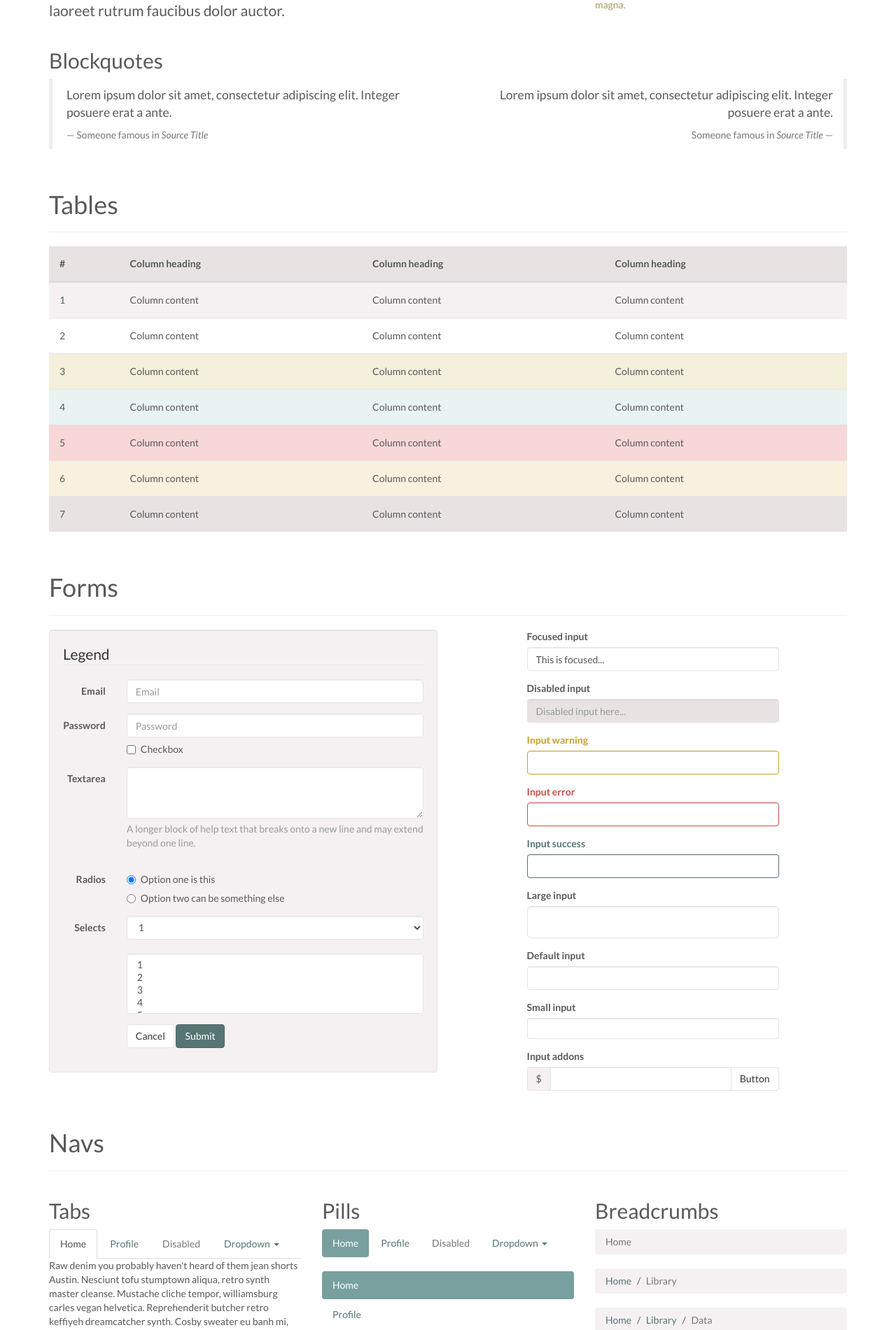
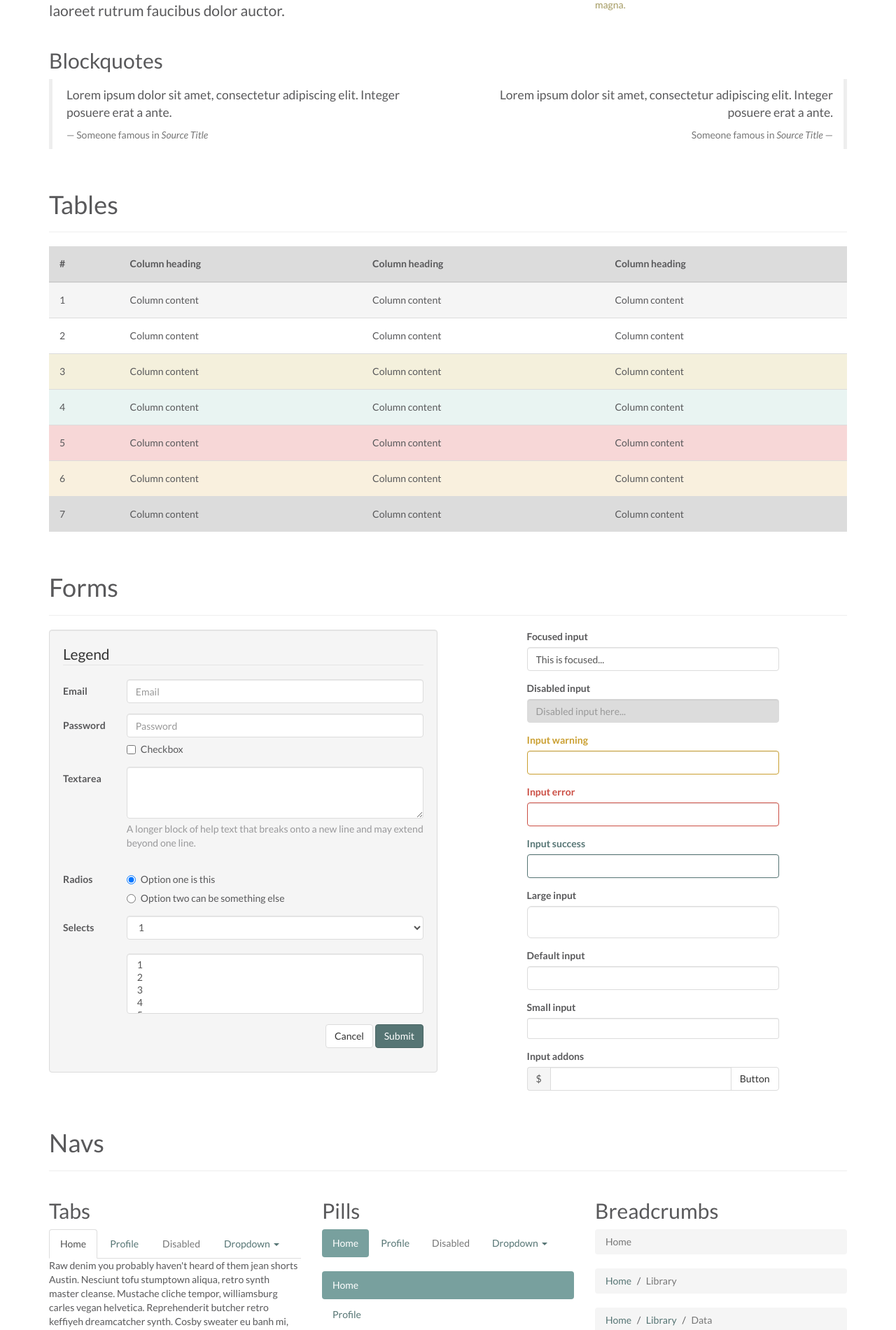
Before and after one commit to balihoo/style-library, a Jekyll site: the page built from preview.html, in a window 1280 px wide. Shown: the part 1386-3287 px from the top of the page at 70% size. Built offline with Jekyll 4.4.1, drawn with Linux system fonts in a browser that asks for light colours; nearby versions of some CDN libraries.

Commit message:
Updated form example and gray color

```diff
--- a/_sass/balihoo/_custom.scss
+++ b/_sass/balihoo/_custom.scss
@@ -1,3 +1,13 @@
+////////////////////////////////////////////
+/// These styles override bootstrap styles
+/// which are not variable based in the
+/// _variables.scss file
+////////////////////////////////////////////
+
+//== Tables
+//
+//## styles for balihoo tables
+
 .table {
 	thead {
 		tr {
@@ -8,3 +18,14 @@
 		}
 	}
 }
+
+//== Forms
+//
+//## Styles for balihoo forms
+
+.form-horizontal {
+
+	.control-label {
+		text-align: left;
+	}
+}
--- a/_sass/balihoo/_variables.scss
+++ b/_sass/balihoo/_variables.scss
@@ -13,8 +13,8 @@ $brand-info:            #bfb672;
 $brand-warning:         #efc75e;
 $brand-danger:          #e2574c;
 
-$bhoo-light-gray:       #e8e2e3;
-$bhoo-lighter-gray:       #f5f1f2;
+$bhoo-lighter-gray:       #f5f5f5;
+$bhoo-light-gray:       darken($bhoo-lighter-gray, 10%);
 
 //== Scaffolding
 //
--- a/preview.html
+++ b/preview.html
@@ -462,14 +462,14 @@ layout: default
 					<fieldset>
 						<legend>Legend</legend>
 						<div class="form-group">
-							<label for="inputEmail" class="col-lg-2 control-label">Email</label>
-							<div class="col-lg-10">
+							<label for="inputEmail" class="col-sm-2 control-label">Email</label>
+							<div class="col-sm-10">
 								<input type="text" class="form-control" id="inputEmail" placeholder="Email">
 							</div>
 						</div>
 						<div class="form-group">
-							<label for="inputPassword" class="col-lg-2 control-label">Password</label>
-							<div class="col-lg-10">
+							<label for="inputPassword" class="col-sm-2 control-label">Password</label>
+							<div class="col-sm-10">
 								<input type="password" class="form-control" id="inputPassword" placeholder="Password">
 								<div class="checkbox">
 									<label>
@@ -479,15 +479,15 @@ layout: default
 							</div>
 						</div>
 						<div class="form-group">
-							<label for="textArea" class="col-lg-2 control-label">Textarea</label>
-							<div class="col-lg-10">
+							<label for="textArea" class="col-sm-2 control-label">Textarea</label>
+							<div class="col-sm-10">
 								<textarea class="form-control" rows="3" id="textArea"></textarea>
 								<span class="help-block">A longer block of help text that breaks onto a new line and may extend beyond one line.</span>
 							</div>
 						</div>
 						<div class="form-group">
-							<label class="col-lg-2 control-label">Radios</label>
-							<div class="col-lg-10">
+							<label class="col-sm-2 control-label">Radios</label>
+							<div class="col-sm-10">
 								<div class="radio">
 									<label>
 										<input type="radio" name="optionsRadios" id="optionsRadios1" value="option1" checked="">
@@ -503,8 +503,8 @@ layout: default
 							</div>
 						</div>
 						<div class="form-group">
-							<label for="select" class="col-lg-2 control-label">Selects</label>
-							<div class="col-lg-10">
+							<label for="select" class="col-sm-2 control-label">Selects</label>
+							<div class="col-sm-10">
 								<select class="form-control" id="select">
 									<option>1</option>
 									<option>2</option>
@@ -523,7 +523,7 @@ layout: default
 							</div>
 						</div>
 						<div class="form-group">
-							<div class="col-lg-10 col-lg-offset-2">
+							<div class="col-sm-10 col-sm-offset-2 text-right">
 								<button class="btn btn-default">Cancel</button>
 								<button type="submit" class="btn btn-primary">Submit</button>
 							</div>
```
